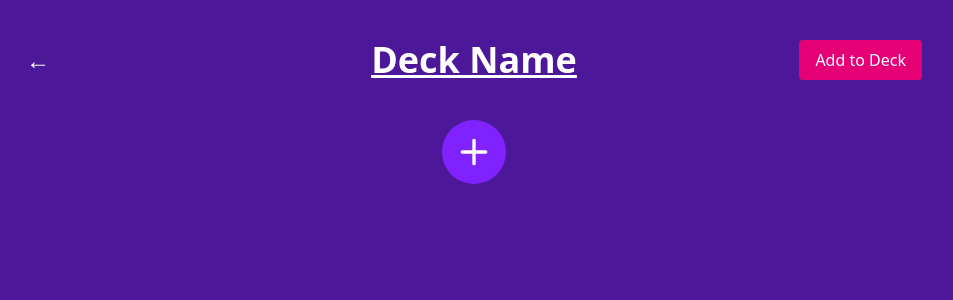
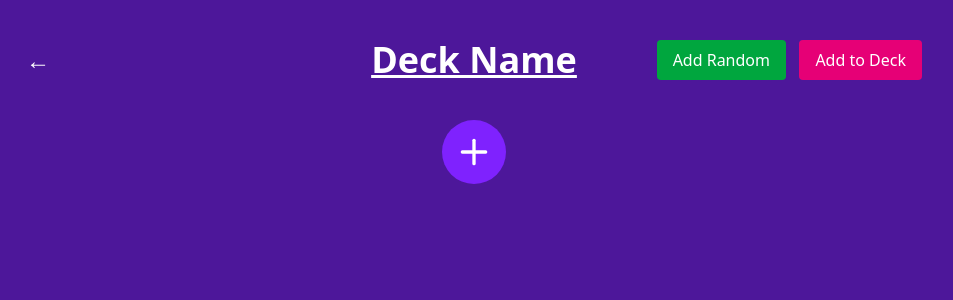
Before and after one commit to Atonbara-Adora/multiplayer-learning, a React (Vite) app in the folder web/: page /question-list in a window 1280 px wide. Shown: the top 300 px of the page, without its empty margins (166-1119 px from the left). Built offline with nearby package versions, Linux system fonts and the light colour scheme.

Commit message:
add random question from json

```diff
--- /dev/null
+++ b/web/src/data/mockDeck.ts
@@ -0,0 +1,52 @@
+export const mockDeck = [
+    {
+        "question": "What is the capital of France?",
+        "options": [
+            "Paris",
+            "London",
+            "Berlin",
+            "Madrid"
+        ],
+        "answer": "Paris"
+    },
+    {
+        "question": "What is the largest planet in our solar system?",
+        "options": [
+            "Earth",
+            "Mars",
+            "Jupiter",
+            "Saturn"
+        ],
+        "answer": "Jupiter"
+    },
+    {
+        "question": "Who wrote 'To Kill a Mockingbird'?",
+        "options": [
+            "Harper Lee",
+            "Mark Twain",
+            "Ernest Hemingway",
+            "F. Scott Fitzgerald"
+        ],
+        "answer": "Harper Lee"
+    },
+    {
+        "question": "What is the chemical symbol for water?",
+        "options": [
+            "H2O",
+            "O2",
+            "CO2",
+            "NaCl"
+        ],
+        "answer": "H2O"
+    },
+    {
+        "question": "What is the smallest prime number?",
+        "options": [
+            "1",
+            "2",
+            "3",
+            "5"
+        ],
+        "answer": "2"
+    }
+]
--- a/web/src/pages/QuestionListPage.tsx
+++ b/web/src/pages/QuestionListPage.tsx
@@ -3,10 +3,11 @@ import { useNavigate } from "react-router-dom";
 import PlusIcon from "../buttons/PlusIcon";
 import EditDeckClassModal from "../components/modal/EditDeckClassModal";
 import { useDeckStore } from "../stores/DeckStore";
+import { mockDeck } from "../data/mockDeck";
 
 function QuestionList() {
   const navigate = useNavigate();
-  const { classDeckName, questions, createQuestion } = useFlashCardStore();
+  const { classDeckName, questions, createQuestion, addQuestionWithContent } = useFlashCardStore();
   const { addDeck } = useDeckStore();
 
   const navigateBack = () => {
@@ -39,6 +40,20 @@ function QuestionList() {
             {classDeckName.length === 0 ? "Deck Name" : classDeckName}
           </button>
         </div>
+
+        <button
+          onClick={() => {
+            const randomQuestion = mockDeck[Math.floor(Math.random() * mockDeck.length)];
+            addQuestionWithContent({
+              text: randomQuestion.question,
+              answers: randomQuestion.options,
+              correctAnswer: randomQuestion.answer
+            });
+          }}
+          className="absolute right-34 bg-green-600 text-white px-4 py-2 rounded hover:bg-green-500"
+        >
+          Add Random
+        </button>
 
         <button
           onClick={handleSave}
--- a/web/src/stores/FlashcardStore.tsx
+++ b/web/src/stores/FlashcardStore.tsx
@@ -13,6 +13,7 @@ export interface FlashCardStore {
     questions: CardType[];
     setDeckName: (deckName: string) => void;
     createQuestion: () => void;
+    addQuestionWithContent: (card: CardType) => void;
     currentQuestionIndex: number;
     setCurrentQuestionIndex: (index: number) => void;
     updateQuestion: (index: number, card: CardType) => void;
@@ -35,6 +36,7 @@ const flashCardSlice: StateCreator<FlashCardStore> = (set) => ({
                 },
             ],
         })),
+    addQuestionWithContent: (card: CardType) => set((state) => ({ questions: [...state.questions, card] })),
     setCurrentQuestionIndex: (index: number) => set({ currentQuestionIndex: index }),
     updateQuestion: (index: number, card: CardType) => {
         set((state) => {
```
